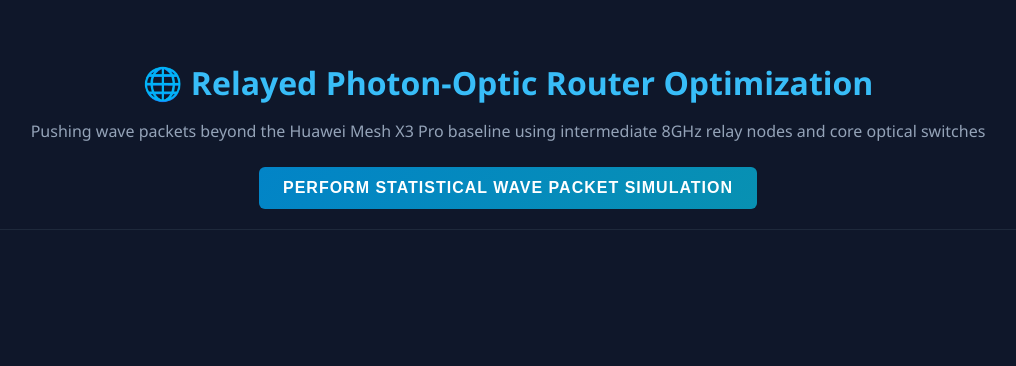
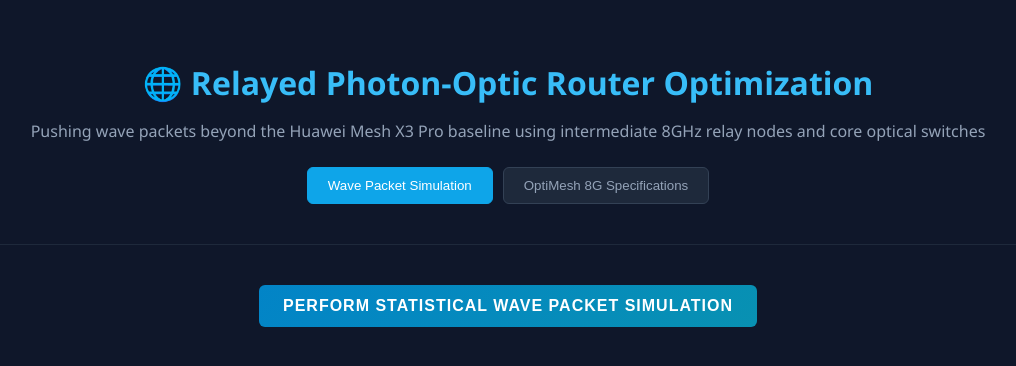
Before and after one commit to cartiksharma286/optical_router_optimization, a Flask app: page / in a window 1280 px wide. Shown: the top 366 px of the page, without its empty margins (132-1148 px from the left). Run offline with Flask 3, Linux system fonts and the light colour scheme.

Commit message:
Update wave packet simulation and OptiMesh 8G specs

```diff
--- a/templates/index.html
+++ b/templates/index.html
@@ -79,6 +79,15 @@
             margin-top: 15px;
             display: none;
         }
+        .tabs { margin-bottom: 20px; display: flex; gap: 10px; justify-content: center; }
+        .tab-btn { background: #1e293b; color: #94a3b8; border: 1px solid #334155; padding: 10px 20px; border-radius: 6px; cursor: pointer; transition: 0.3s; }
+        .tab-btn.active { background: #0ea5e9; color: white; border-color: #0ea5e9; }
+        .tab-content { display: none; }
+        .tab-content.active { display: block; }
+        .spec-grid { display: grid; grid-template-columns: repeat(2, 1fr); gap: 15px; background: #1e293b; padding: 25px; border-radius: 12px; }
+        .spec-item { background: #0f172a; padding: 15px; border-radius: 8px; border: 1px solid #334155; }
+        .spec-title { font-size: 11px; color: #94a3b8; text-transform: uppercase; margin-bottom: 5px; }
+        .spec-value { font-size: 18px; color: #38bdf8; font-weight: bold; }
     </style>
 </head>
 <body>
@@ -86,6 +95,15 @@
         <div class="header">
             <h1 style="color: #38bdf8; margin-bottom: 10px;">🌐 Relayed Photon-Optic Router Optimization</h1>
             <p style="color: #94a3b8; margin-bottom: 25px;">Pushing wave packets beyond the Huawei Mesh X3 Pro baseline using intermediate 8GHz relay nodes and core optical switches</p>
+
+            <div class="tabs">
+                <button class="tab-btn active" onclick="switchTab('sim-tab', this)">Wave Packet Simulation</button>
+                <button class="tab-btn" onclick="switchTab('spec-tab', this)">OptiMesh 8G Specifications</button>
+            </div>
+        </div>
+
+        <div id="sim-tab" class="tab-content active">
+            <div style="text-align: center; margin-bottom: 20px;">
                 <button class="btn" id="sim-btn" onclick="runSim()">PERFORM STATISTICAL WAVE PACKET SIMULATION</button>
                 <div id="loading" class="loading">Evaluating photon routing efficiency...</div>
             </div>
@@ -99,7 +117,49 @@
             </div>
         </div>
 
+        <div id="spec-tab" class="tab-content">
+            <div class="spec-grid">
+                <div class="spec-item">
+                    <div class="spec-title">Internal Operating Memory (RAM)</div>
+                    <div class="spec-value">4 GB DDR5 (8.5 Gbps)</div>
+                    <p style="font-size:12px; color:#64748b; margin-top:5px;">Optimized for dynamic wave packet buffer scaling.</p>
+                </div>
+                <div class="spec-item">
+                    <div class="spec-title">Firmware Storage (ROM)</div>
+                    <div class="spec-value">1 GB NVMe NAND</div>
+                    <p style="font-size:12px; color:#64748b; margin-top:5px;">Stores probabilistic routing intelligence algorithms.</p>
+                </div>
+                <div class="spec-item">
+                    <div class="spec-title">Main Operating Frequency</div>
+                    <div class="spec-value">8.2 GHz (Optical-RF Hybrid)</div>
+                    <p style="font-size:12px; color:#64748b; margin-top:5px;">Minimizes phase scattering over medium distances.</p>
+                </div>
+                <div class="spec-item">
+                    <div class="spec-title">Max Theoretical Bandwidth</div>
+                    <div class="spec-value">13,500 Mbps</div>
+                    <p style="font-size:12px; color:#64748b; margin-top:5px;">Leverages 16-channel coherent data transport.</p>
+                </div>
+                <div class="spec-item">
+                    <div class="spec-title">Core Processing</div>
+                    <div class="spec-value">Tri-core 2.4 GHz NPU</div>
+                    <p style="font-size:12px; color:#64748b; margin-top:5px;">Statistical traffic optimization handled per-packet.</p>
+                </div>
+                <div class="spec-item">
+                    <div class="spec-title">Intermediate Relay Nodes</div>
+                    <div class="spec-value">Quantum-Coherent Switches</div>
+                    <p style="font-size:12px; color:#64748b; margin-top:5px;">Stops physical attenuation before RF conversion.</p>
+                </div>
+            </div>
+        </div>
+    </div>
+
     <script>
+        function switchTab(tabId, btn) {
+            document.querySelectorAll('.tab-content').forEach(t => t.classList.remove('active'));
+            document.querySelectorAll('.tab-btn').forEach(b => b.classList.remove('active'));
+            document.getElementById(tabId).classList.add('active');
+            btn.classList.add('active');
+        }
         function runSim() {
             document.getElementById('sim-btn').style.display = 'none';
             document.getElementById('loading').style.display = 'block';
```
Also changed, not shown: 1 other file. Lines whose indentation alone changed are shown as unchanged.
